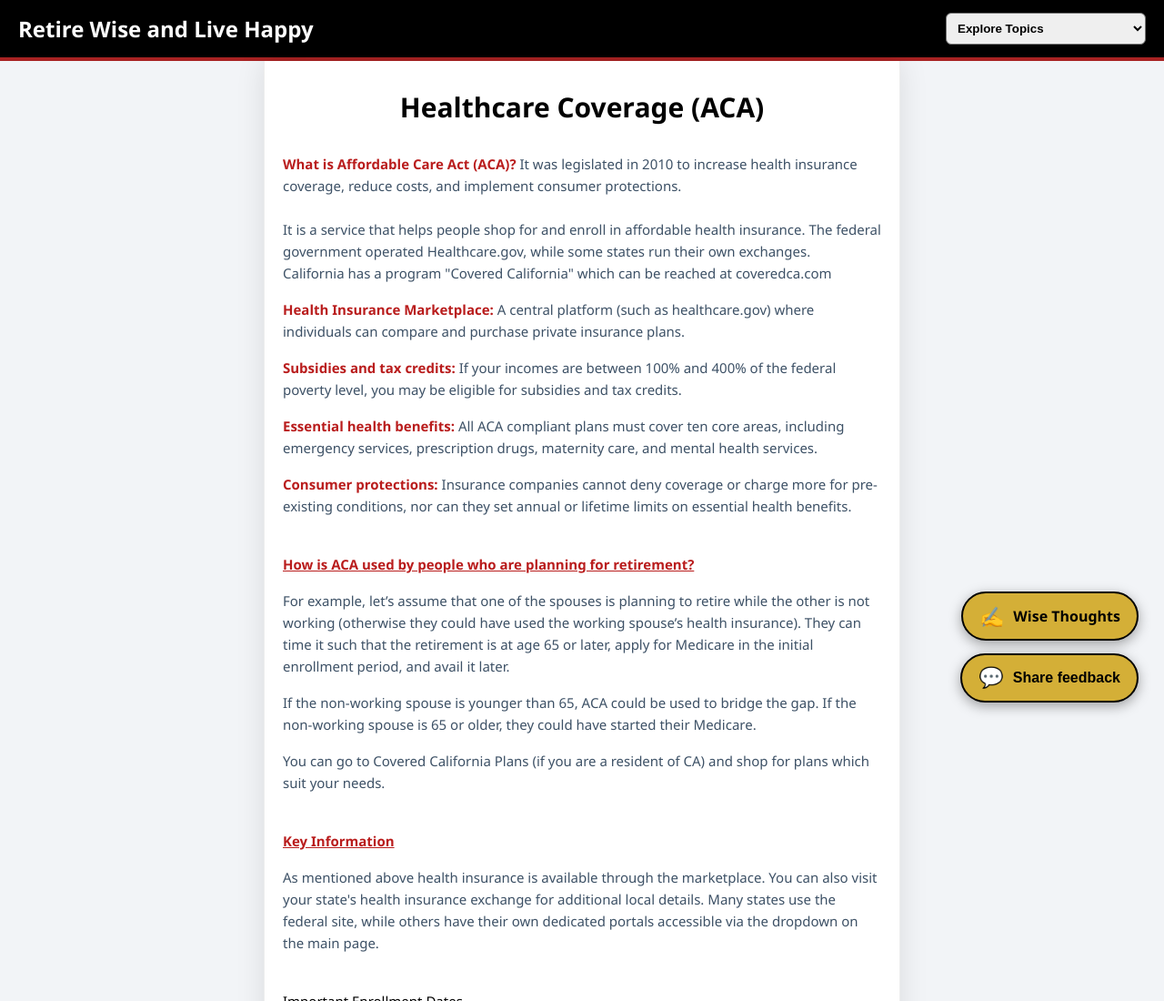
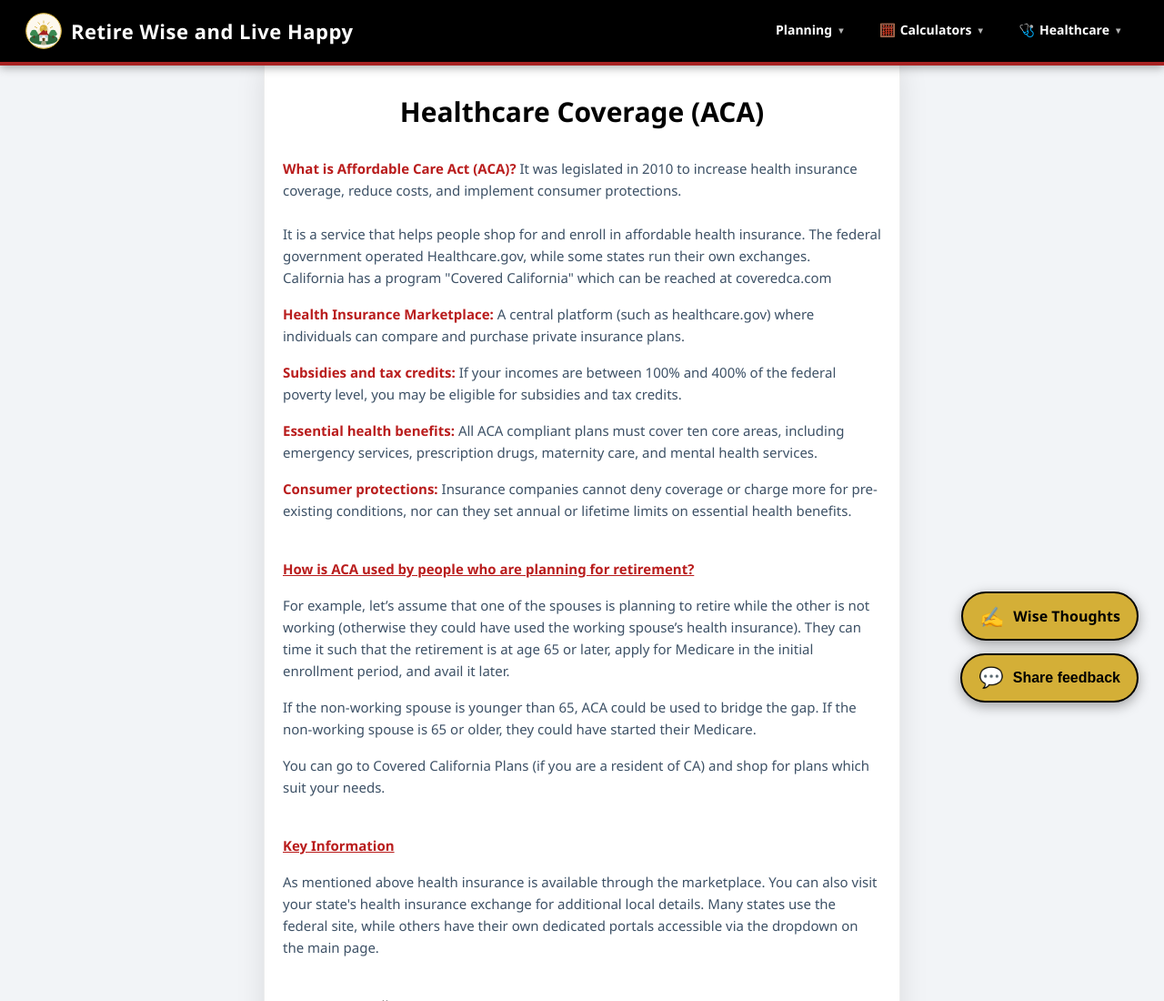
Before and after one commit to sriramhelpsretire/sriramhelpsretire.github.io, a plain HTML site: page healthcare_aca.html in a window 1280 px wide. Shown: the top 1100 px of the page at 91% size. Drawn offline with Linux system fonts and the light colour scheme.

Commit message:
Add files via upload

```diff
--- a/healthcare_aca.html
+++ b/healthcare_aca.html
@@ -43,29 +43,31 @@ body {
     display: flex;
     flex-direction: column;
     align-items: center;
+    padding-top: 72px;
 }
 
 /* Top Nav */
-.top-nav {
-    width: 100%;
-    background-color: #000;
-    padding: 14px 20px;
-    border-bottom: 4px solid var(--red-accent);
-    display: flex;
-    justify-content: space-between;
-    align-items: center;
-}
-
-.top-nav h1 {
-    color: #ffffff;
-    font-size: clamp(18px, 3vw, 24px);
-}
-
-.top-nav select {
-    padding: 8px;
-    border-radius: 6px;
-    font-weight: bold;
-}
+.top-nav{width:100%;background:#000;border-bottom:4px solid #a82222;display:flex;align-items:stretch;justify-content:space-between;padding:0 28px;position:fixed;top:0;left:0;z-index:10000;gap:40px;box-shadow:0 2px 10px rgba(0,0,0,0.35);box-sizing:border-box;}
+.nav-brand{color:#fff;font-size:clamp(15px,2.2vw,22px);font-weight:700;letter-spacing:0.5px;display:flex;align-items:center;padding:14px 0;white-space:nowrap;flex-shrink:0;}
+.nav-links{display:flex;align-items:stretch;list-style:none;gap:0;margin-left:auto;padding:0;}
+.nav-item{position:relative;}
+.nav-item>a{display:flex;align-items:center;gap:5px;color:#fff;text-decoration:none;font-size:14px;font-weight:600;padding:0 20px;height:100%;border-bottom:3px solid transparent;transition:color .15s,border-color .15s,background .15s;white-space:nowrap;}
+.nav-item>a .chevron{font-size:10px;opacity:0.7;transition:transform .2s;margin-left:2px;}
+.nav-item:hover>a{color:#d4af37;border-bottom-color:#d4af37;background:rgba(212,175,55,0.08);}
+.nav-item:hover>a .chevron{transform:rotate(180deg);}
+.nav-dropdown{display:none;position:absolute;top:100%;left:0;background:#1a1a1a;border:1px solid #333;border-top:3px solid #d4af37;border-radius:0 0 10px 10px;min-width:240px;box-shadow:0 8px 28px rgba(0,0,0,0.45);z-index:999;padding:8px 0;}
+.nav-dropdown.two-col{min-width:260px;}
+.nav-item:hover .nav-dropdown,.nav-item:hover .nav-dropdown.two-col{display:block;}
+.nav-dropdown a{display:flex;align-items:flex-start;gap:10px;padding:10px 18px;color:#ddd;text-decoration:none;font-size:13px;border-left:3px solid transparent;transition:background .15s,color .15s,border-color .15s;}
+.nav-dropdown a:hover{background:rgba(212,175,55,0.10);color:#d4af37;border-left-color:#d4af37;}
+.nav-dropdown a .dd-icon{font-size:17px;width:24px;text-align:center;flex-shrink:0;margin-top:1px;}
+.nav-dropdown a .dd-text strong{display:block;font-size:13px;font-weight:600;line-height:1.3;}
+.nav-dropdown a .dd-text span{display:block;font-size:11px;color:#888;margin-top:2px;line-height:1.3;}
+.nav-dropdown a:hover .dd-text span{color:#b8922e;}
+.nav-item:last-child .nav-dropdown,.nav-item:nth-last-child(2) .nav-dropdown{right:0;left:auto;}
+.nav-dd-divider{height:1px;background:#333;margin:6px 14px;}
+.nav-mobile-select{display:none;background:#333;color:white;padding:8px;border-radius:6px;font-weight:bold;border:1px solid #d4af37;cursor:pointer;align-self:center;margin-left:auto;}
+@media(max-width:768px){.nav-links{display:none;}.nav-mobile-select{display:block;}}
 
 /* Page Wrapper */
 .page-wrapper {
@@ -187,10 +189,49 @@ header h1 {
 
 <body>
 
-<div class="top-nav">
-    <h1>Retire Wise and Live Happy</h1>
-
-    <select onchange="if(this.value) window.location.href=this.value;">
+<nav class="top-nav">
+  <div class="nav-brand">
+    <img src="logo_rwlh.svg" alt="Logo" style="height:40px;width:40px;margin-right:10px;vertical-align:middle;">
+    Retire Wise and Live Happy
+  </div>
+  <ul class="nav-links">
+    <li class="nav-item">
+      <a href="transition_plan.html">Planning <span class="chevron">▾</span></a>
+      <div class="nav-dropdown">
+        <a href="transition_plan.html"><span class="dd-icon">📌</span><div class="dd-text"><strong>Retirement Made Easy</strong><span>Working years → retirement transition</span></div></a>
+        <a href="steps_retirement.html"><span class="dd-icon">🪜</span><div class="dd-text"><strong>Steps in Retirement</strong><span>12-step planning guide</span></div></a>
+        <a href="financial_plan.html"><span class="dd-icon">💼</span><div class="dd-text"><strong>Financial Plan</strong><span>The 6 pillars of financial planning</span></div></a>
+        <div class="nav-dd-divider"></div>
+        <a href="terms.html"><span class="dd-icon">📖</span><div class="dd-text"><strong>Terms Used</strong><span>Retirement glossary</span></div></a>
+        <a href="website.html"><span class="dd-icon">🔗</span><div class="dd-text"><strong>Web Sites</strong><span>Curated external resources</span></div></a>
+        <a href="https://futureyou.wise-retiree.com"><span class="dd-icon">💡</span><div class="dd-text"><strong>Early Age Planning</strong><span>Future You</span></div></a>
+        <a href="faq.html"><span class="dd-icon">✨</span><div class="dd-text"><strong>FAQ</strong><span>Frequently Asked Questions</span></div></a>
+      </div>
+    </li>
+    <li class="nav-item">
+      <a href="#calculators"><span style="color:#d4af37">🧮</span> Calculators <span class="chevron">▾</span></a>
+      <div class="nav-dropdown two-col">
+        <a href="Portfolio_Tracker_Generic.html"><span class="dd-icon">📊</span><div class="dd-text"><strong>Portfolio Manager</strong><span>Track holdings, live prices</span></div></a>
+        <a href="retirement_calculator.html"><span class="dd-icon">📈</span><div class="dd-text"><strong>Retirement Calculator</strong><span>Project portfolio growth</span></div></a>
+        <a href="montecarlo_retirement.html"><span class="dd-icon">🎲</span><div class="dd-text"><strong>Retirement Confidence</strong><span>Monte Carlo stress test</span></div></a>
+        <a href="401k_compounding.html"><span class="dd-icon">⚡</span><div class="dd-text"><strong>401k Compounding</strong><span>Power of starting early</span></div></a>
+        <a href="tax_calculator.html"><span class="dd-icon">💰</span><div class="dd-text"><strong>Income Tax Calculator</strong><span>4 retirement tax scenarios</span></div></a>
+      </div>
+    </li>
+    <li class="nav-item">
+      <a href="medicare_aca.html"><span style="color:#d4af37">🩺</span> Healthcare <span class="chevron">▾</span></a>
+      <div class="nav-dropdown">
+        <a href="medicare_aca.html"><span class="dd-icon">🏥</span><div class="dd-text"><strong>Medicare Hub</strong><span>All 4 parts explained</span></div></a>
+        <a href="healthcare_medicare.html"><span class="dd-icon">💊</span><div class="dd-text"><strong>Healthcare – Medicare</strong><span>IRMAA, enrollment windows</span></div></a>
+        <a href="healthcare_aca.html"><span class="dd-icon">🛡️</span><div class="dd-text"><strong>Healthcare – ACA</strong><span>Marketplace, subsidies, Covered CA</span></div></a>
+        <div class="nav-dd-divider"></div>
+        <a href="aca_vs_cobra.html"><span class="dd-icon">⚖️</span><div class="dd-text"><strong>ACA vs COBRA</strong><span>When to pick each</span></div></a>
+        <a href="medicare_flowchart.html"><span class="dd-icon">🗺️</span><div class="dd-text"><strong>Medicare Flowchart</strong><span>Medigap and coverage details</span></div></a>
+        <a href="long_term_care.html"><span class="dd-icon">🏠</span><div class="dd-text"><strong>Long Term Care</strong><span>Types, costs, who pays</span></div></a>
+      </div>
+    </li>
+  </ul>
+  <select class="nav-mobile-select" onchange="if(this.value) window.location.href=this.value;">
     <option value="">Explore Topics</option>
     <optgroup label="Core Planning">
       <option value="transition_plan.html">📌 Retirement Made Easy</option>
@@ -219,7 +260,7 @@ header h1 {
       <option value="index.html">🏠 HOME</option>
     </optgroup>
   </select>
-</div>
+</nav>
 
 <div class="page-wrapper">
 
```
Lines whose indentation alone changed are shown as unchanged.
